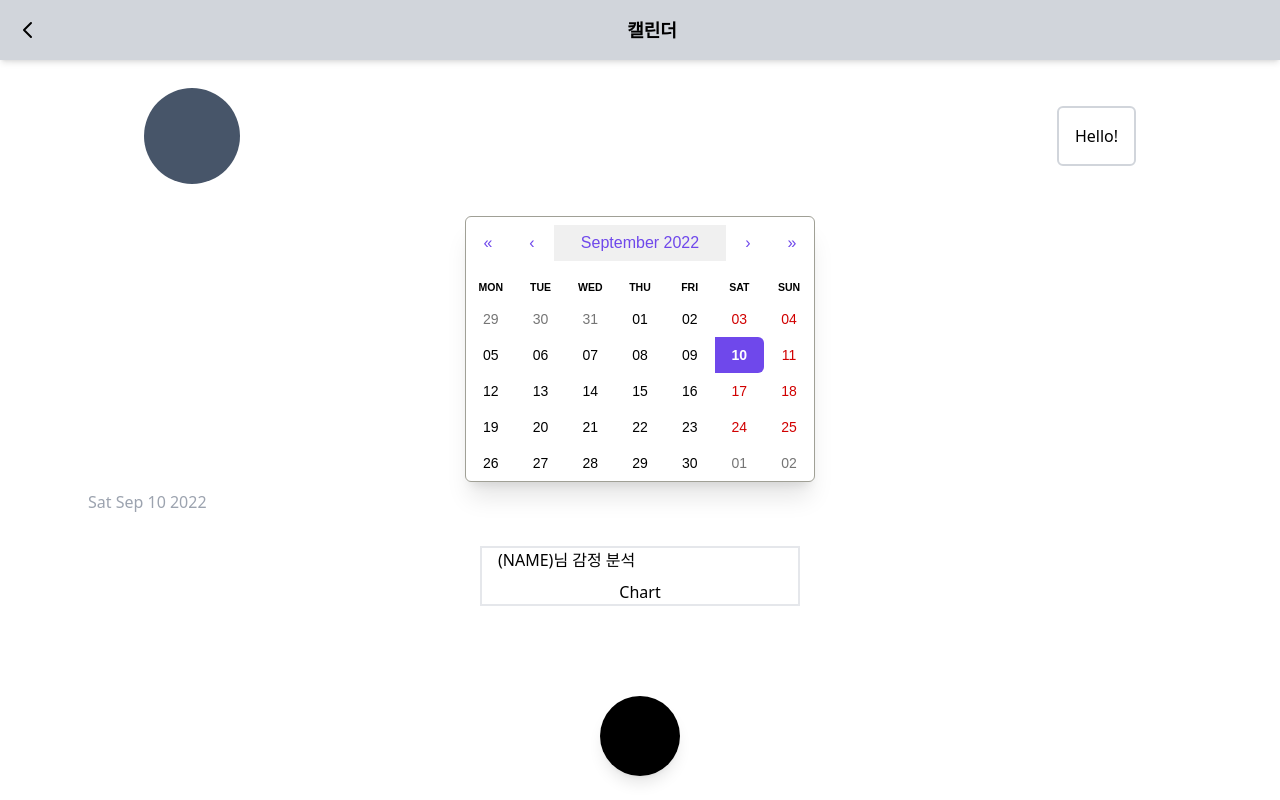
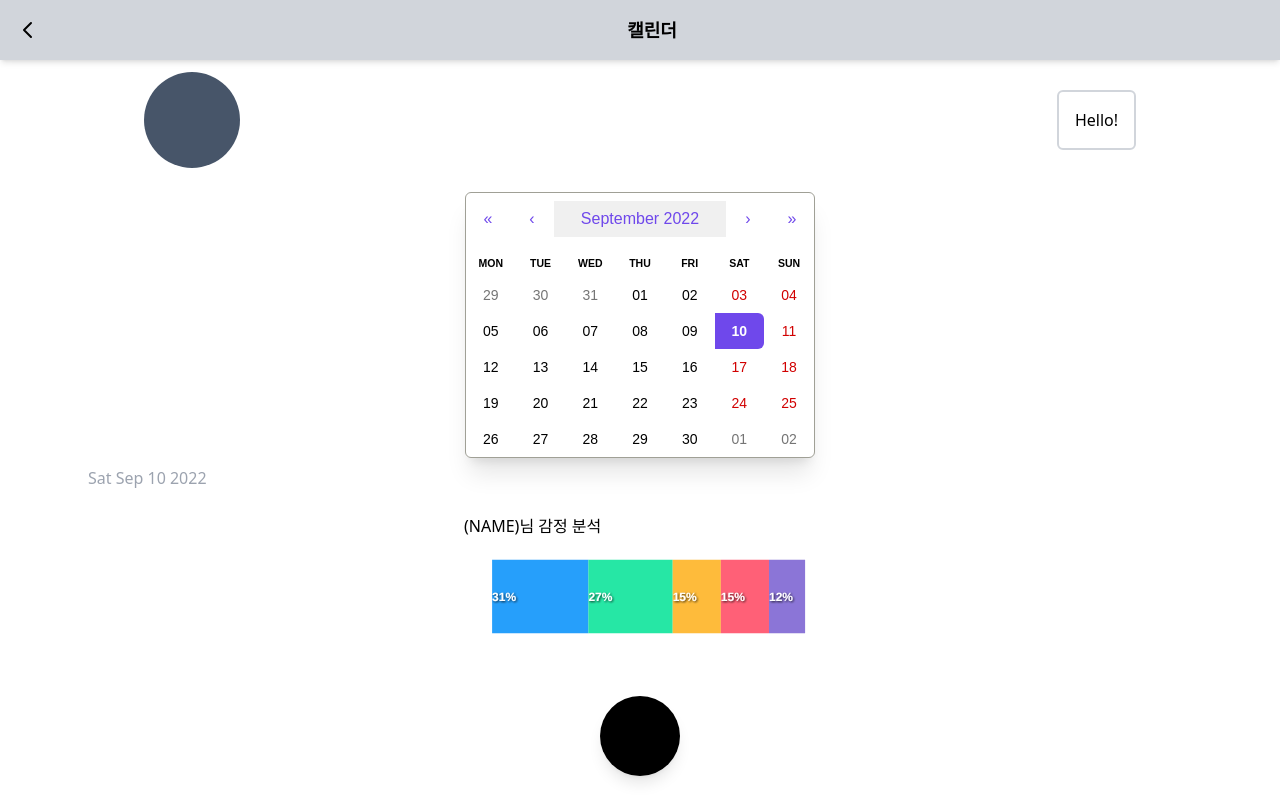
Before and after one commit to PUE-AI-ChatBot/PUE-FE, a Next.js app: page /calender in a window 1280 px wide. Built offline with nearby package versions, Linux system fonts and the light colour scheme.

Commit message:
feature/차트 stacked bar 차트

```diff
--- /dev/null
+++ b/components/charts/multiseries.tsx
@@ -0,0 +1,83 @@
+import React, { useState, useEffect } from "react";
+import dynamic from "next/dynamic";
+const ApexChart = dynamic(() => import("react-apexcharts"), { ssr: false });
+
+export default function ChartSample() {
+  const [dataSample, setDataSample] = useState({
+    series: [
+      {
+        name: "불안",
+        data: [80],
+      },
+      {
+        name: "분노",
+        data: [70],
+      },
+
+      {
+        name: "슬픔",
+        data: [40],
+      },
+
+      {
+        name: "당혹",
+        data: [40],
+      },
+      {
+        name: "기쁨",
+        data: [30],
+      },
+    ],
+    options: {
+      chart: {
+        type: "bar",
+        stacked: true,
+        stackType: "100%",
+        toolbar: {
+          show: false,
+        },
+      },
+      plotOptions: {
+        bar: {
+          horizontal: true,
+          dataLabels: {
+            position: "bottom",
+          },
+        },
+      },
+      yaxis: {
+        show: false,
+      },
+      grid: {
+        show: false,
+      },
+      legend: {
+        show: false,
+      },
+      xaxis: {
+        axisTicks: { show: false },
+        labels: { show: false },
+        axisBorder: { show: false },
+      },
+      dataLabels: {
+        enabled: true,
+        textAnchor: "start",
+        dropShadow: {
+          enabled: true,
+        },
+      },
+    },
+  });
+
+  return (
+    <div>
+      <ApexChart
+        options={dataSample.options}
+        series={dataSample.series}
+        type="bar"
+        width="350"
+        height="150"
+      />
+    </div>
+  );
+}
--- a/package.json
+++ b/package.json
@@ -15,9 +15,11 @@
     "@emotion/styled": "^11.10.0",
     "@mui/material": "^5.10.1",
     "@tailwindcss/forms": "^0.5.2",
+    "apexcharts": "^3.35.5",
     "moment": "^2.29.4",
     "next": "12.2.5",
     "react": "18.2.0",
+    "react-apexcharts": "^1.4.0",
     "react-calendar": "^3.7.0",
     "react-dom": "18.2.0",
     "styled-components": "^5.3.5",
--- a/pages/calender/index.tsx
+++ b/pages/calender/index.tsx
@@ -1,14 +1,13 @@
 import type { NextPage } from "next";
 import Layout from "../../components/layout";
 import type { IChat } from "../chat";
-import Button from "@mui/material/Button";
 import styled from "styled-components";
 import Calendar from "react-calendar";
 import "react-calendar/dist/Calendar.css";
 
 import { useEffect, useState } from "react";
-import { moveMessagePortToContext } from "worker_threads";
 import moment from "moment";
+import MultiSeries from "../../components/charts/multiseries";
 
 interface IUserDate {
   name: string;
@@ -123,7 +122,7 @@ const CalenderPage: NextPage = () => {
   useEffect(() => setVisible(true), []);
   return (
     <Layout back title="캘린더" quickMenu>
-      <Wrapper className="flex flex-col pt-6 space-y-8">
+      <Wrapper className="flex flex-col pt-2 space-y-6">
         <AIDisplay className="flex w-full justify-between px-36">
           <Character className="w-24 h-24 rounded-full bg-slate-600" />
           <Bubble className="my-auto border-2 rounded-md p-4 border-gray-300">
@@ -146,9 +145,11 @@ const CalenderPage: NextPage = () => {
             {value.toDateString()}
           </span>
         </CalenderContainer>
-        <ChartWrapper className="flex flex-col items-center border-2 w-80 px-4 space-y-2">
-          <span className="self-start"> (NAME)님 감정 분석</span>
-          <div> Chart </div>
+        <ChartWrapper className="flex flex-col items-center w-96 px-4">
+          <span className="self-start "> (NAME)님 감정 분석</span>
+          <div className="-mt-6">
+            <MultiSeries />
+          </div>
         </ChartWrapper>
       </Wrapper>
     </Layout>
```
Also changed, not shown: 1 other file (tests, documents, lock files or other folders).
